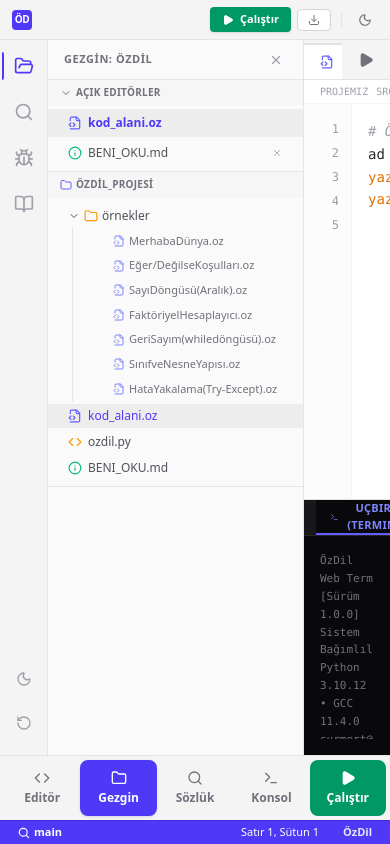
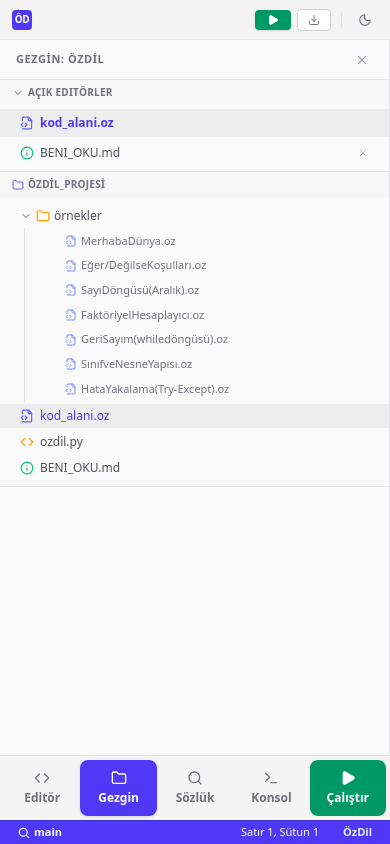
Before and after one commit to mertsr60/Ozdil, a React (Vite) app: page / in a window 390 px wide. Built offline with nearby package versions, Linux system fonts and the light colour scheme.

Commit message:
refactor: improve mobile UI and editor readability
- Automatically close sidebar on mobile interactions
- Collapse panel when opening sidebar on mobile
- Adjust font size and line-height for better mobile accessibility

```diff
--- a/src/App.tsx
+++ b/src/App.tsx
@@ -146,6 +146,9 @@ export default function App() {
   const handleRunCode = async () => {
     setIsRunning(true);
     setActiveMenu(null);
+    if (window.innerWidth < 1024) {
+      setSidebarTab(null);
+    }
     setPanelHeight("normal");
     setPanelTab("terminal");
     showToast("Kod derleniyor ve çalıştırılıyor...", "info");
@@ -193,6 +196,9 @@ export default function App() {
       output: "",
       error: null
     });
+    if (window.innerWidth < 1024) {
+      setSidebarTab(null);
+    }
     showToast(`"${exampleTitle}" şablonu yüklendi.`, "success");
   };
 
@@ -209,6 +215,9 @@ export default function App() {
       setOpenTabs([...openTabs, filename]);
     }
     setActiveFile(filename);
+    if (window.innerWidth < 1024) {
+      setSidebarTab(null);
+    }
   };
 
   const closeFileTab = (e: React.MouseEvent, filename: string) => {
@@ -229,6 +238,9 @@ export default function App() {
       setSidebarTab(null);
     } else {
       setSidebarTab(tab);
+      if (window.innerWidth < 1024) {
+        setPanelHeight("collapsed");
+      }
     }
   };
 
@@ -465,7 +477,7 @@ print("✓ ÖzDil Modülü Başarıyla Yüklendi.")`;
             title="Kodu Çalıştır (Ctrl + Enter)"
           >
             <Play className={`w-3 h-3 ${isRunning ? "animate-spin" : "fill-current"}`} />
-            <span>{isRunning ? "Çalışıyor..." : "Çalıştır"}</span>
+            <span className="hidden sm:inline">{isRunning ? "Çalışıyor..." : "Çalıştır"}</span>
           </button>
 
           <button
@@ -496,7 +508,7 @@ print("✓ ÖzDil Modülü Başarıyla Yüklendi.")`;
       <div className="flex-1 flex overflow-hidden relative" id="workspace-container">
 
         {/* ACTIVITY BAR (Leftmost strip) */}
-        <aside className="w-12 bg-zinc-100 dark:bg-zinc-950 border-r border-zinc-200 dark:border-zinc-900 flex flex-col justify-between py-1 shrink-0 z-10 select-none" id="activity-bar">
+        <aside className="hidden lg:flex w-12 bg-zinc-100 dark:bg-zinc-950 border-r border-zinc-200 dark:border-zinc-900 flex-col justify-between py-1 shrink-0 z-10 select-none" id="activity-bar">
 
           {/* Top Icons group */}
           <div className="flex flex-col items-center gap-0.5">
@@ -579,7 +591,7 @@ print("✓ ÖzDil Modülü Başarıyla Yüklendi.")`;
         {/* COLLAPSIBLE SIDEBAR PANEL */}
         {sidebarTab && (
           <div
-            className="w-64 bg-zinc-50 dark:bg-zinc-900 border-r border-zinc-200 dark:border-zinc-900 flex flex-col shrink-0 overflow-hidden select-none z-10"
+            className="w-full lg:w-64 bg-zinc-50 dark:bg-zinc-900 border-r border-zinc-200 dark:border-zinc-900 flex flex-col shrink-0 overflow-hidden select-none z-10"
             id="sidebar-panel"
           >
             {/* Sidebar Title Header */}
@@ -886,7 +898,7 @@ print("✓ ÖzDil Modülü Başarıyla Yüklendi.")`;
         )}
 
         {/* MAIN WORKSPACE WRAPPER (Editor Tabs + Active Canvas + Terminal bottom panel) */}
-        <main className="flex-1 flex flex-col overflow-hidden min-w-0" id="main-editor-pane">
+        <main className={`flex-1 flex flex-col overflow-hidden min-w-0 ${sidebarTab ? "hidden lg:flex" : "flex"}`} id="main-editor-pane">
 
           {/* EDITOR TABS BAR */}
           <div className="h-10 bg-zinc-100 dark:bg-zinc-900 border-b border-zinc-200 dark:border-zinc-900 flex items-center justify-between overflow-hidden shrink-0 select-none" id="editor-tabs-bar">
@@ -1256,9 +1268,9 @@ print("✓ ÖzDil Modülü Başarıyla Yüklendi.")`;
       {/* MOBILE COMPACT NAVIGATION TAB BAR (Only shown on < 1024px screens) */}
       <nav className="flex lg:hidden bg-zinc-100 dark:bg-zinc-900 border-t border-zinc-200 dark:border-zinc-850 p-1 shrink-0 z-20 select-none" id="mobile-nav-bar">
         <button
-          onClick={() => { openFileTab("kod_alani.oz"); setSidebarTab(null); }}
+          onClick={() => { setSidebarTab(null); setPanelHeight("collapsed"); }}
           className={`flex-1 py-2.5 text-xs font-bold rounded-lg transition flex flex-col items-center gap-1 ${
-            activeFile === "kod_alani.oz" && !sidebarTab
+            !sidebarTab && panelHeight === "collapsed"
               ? "bg-indigo-600 text-white dark:bg-indigo-500 shadow-sm"
               : "text-zinc-500 hover:bg-zinc-200 dark:hover:bg-zinc-850"
           }`}
@@ -1268,7 +1280,14 @@ print("✓ ÖzDil Modülü Başarıyla Yüklendi.")`;
         </button>
 
         <button
-          onClick={() => toggleSidebarTab("explorer")}
+          onClick={() => {
+            if (sidebarTab === "explorer") {
+              setSidebarTab(null);
+            } else {
+              setSidebarTab("explorer");
+              setPanelHeight("collapsed");
+            }
+          }}
           className={`flex-1 py-2.5 text-xs font-bold rounded-lg transition flex flex-col items-center gap-1 ${
             sidebarTab === "explorer"
               ? "bg-indigo-600 text-white dark:bg-indigo-500 shadow-sm"
@@ -1280,7 +1299,14 @@ print("✓ ÖzDil Modülü Başarıyla Yüklendi.")`;
         </button>
 
         <button
-          onClick={() => toggleSidebarTab("search")}
+          onClick={() => {
+            if (sidebarTab === "search") {
+              setSidebarTab(null);
+            } else {
+              setSidebarTab("search");
+              setPanelHeight("collapsed");
+            }
+          }}
           className={`flex-1 py-2.5 text-xs font-bold rounded-lg transition flex flex-col items-center gap-1 ${
             sidebarTab === "search"
               ? "bg-indigo-600 text-white dark:bg-indigo-500 shadow-sm"
@@ -1292,7 +1318,15 @@ print("✓ ÖzDil Modülü Başarıyla Yüklendi.")`;
         </button>
 
         <button
-          onClick={() => { setPanelHeight("normal"); setPanelTab("terminal"); }}
+          onClick={() => {
+            if (panelHeight !== "collapsed" && !sidebarTab) {
+              setPanelHeight("collapsed");
+            } else {
+              setSidebarTab(null);
+              setPanelHeight("normal");
+              setPanelTab("terminal");
+            }
+          }}
           className={`flex-1 py-2.5 text-xs font-bold rounded-lg transition flex flex-col items-center gap-1 ${
             panelHeight !== "collapsed" && !sidebarTab
               ? "bg-indigo-600 text-white dark:bg-indigo-500 shadow-sm"
--- a/src/components/CodeEditor.tsx
+++ b/src/components/CodeEditor.tsx
@@ -303,9 +303,9 @@ export default function CodeEditor({ value, onChange, onRun, isRunning, flat = f
       )}
 
       {/* Code Editor Workspace */}
-      <div className="flex-1 flex relative overflow-hidden font-mono text-sm leading-relaxed" id="editor-workspace">
+      <div className="flex-1 flex relative overflow-hidden font-mono text-[16px] lg:text-sm leading-6" id="editor-workspace">
         {/* Line Numbers */}
-        <div className={`w-12 py-4 select-none text-right pr-3 text-zinc-400 border-r font-mono text-xs leading-relaxed ${
+        <div className={`w-12 py-4 select-none text-right pr-3 text-zinc-400 border-r font-mono text-xs leading-6 ${
           flat
             ? "bg-zinc-50/50 dark:bg-zinc-900/20 border-zinc-100 dark:border-zinc-800/30"
             : "bg-zinc-50 dark:bg-zinc-900/40 border-zinc-100 dark:border-zinc-800/40"
@@ -322,7 +322,7 @@ export default function CodeEditor({ value, onChange, onRun, isRunning, flat = f
           {/* Syntax Highlighted Underlay */}
           <pre
             ref={highlightRef}
-            className="absolute inset-0 p-4 font-mono text-sm leading-relaxed text-zinc-800 dark:text-zinc-200 pointer-events-none overflow-hidden whitespace-pre break-normal"
+            className="absolute inset-0 p-4 font-mono text-[16px] lg:text-sm leading-6 text-zinc-800 dark:text-zinc-200 pointer-events-none overflow-hidden whitespace-pre break-normal"
             style={{ margin: 0 }}
             dangerouslySetInnerHTML={{ __html: getHighlightedContent() }}
             id="syntax-highlighted-underlay"
@@ -349,7 +349,7 @@ export default function CodeEditor({ value, onChange, onRun, isRunning, flat = f
                 setGhostText("");
               }, 150);
             }}
-            className="absolute inset-0 w-full h-full p-4 font-mono text-sm leading-relaxed bg-transparent text-transparent caret-zinc-900 dark:caret-zinc-100 border-none outline-none resize-none overflow-auto whitespace-pre break-normal"
+            className="absolute inset-0 w-full h-full p-4 font-mono text-[16px] lg:text-sm leading-6 bg-transparent text-transparent caret-zinc-900 dark:caret-zinc-100 border-none outline-none resize-none overflow-auto whitespace-pre break-normal"
             style={{ margin: 0 }}
             placeholder="# Buraya Türkçe kod yazın...&#10;# Örn: yazdir('Merhaba Dünya!')"
             id="textarea-editor"
```
